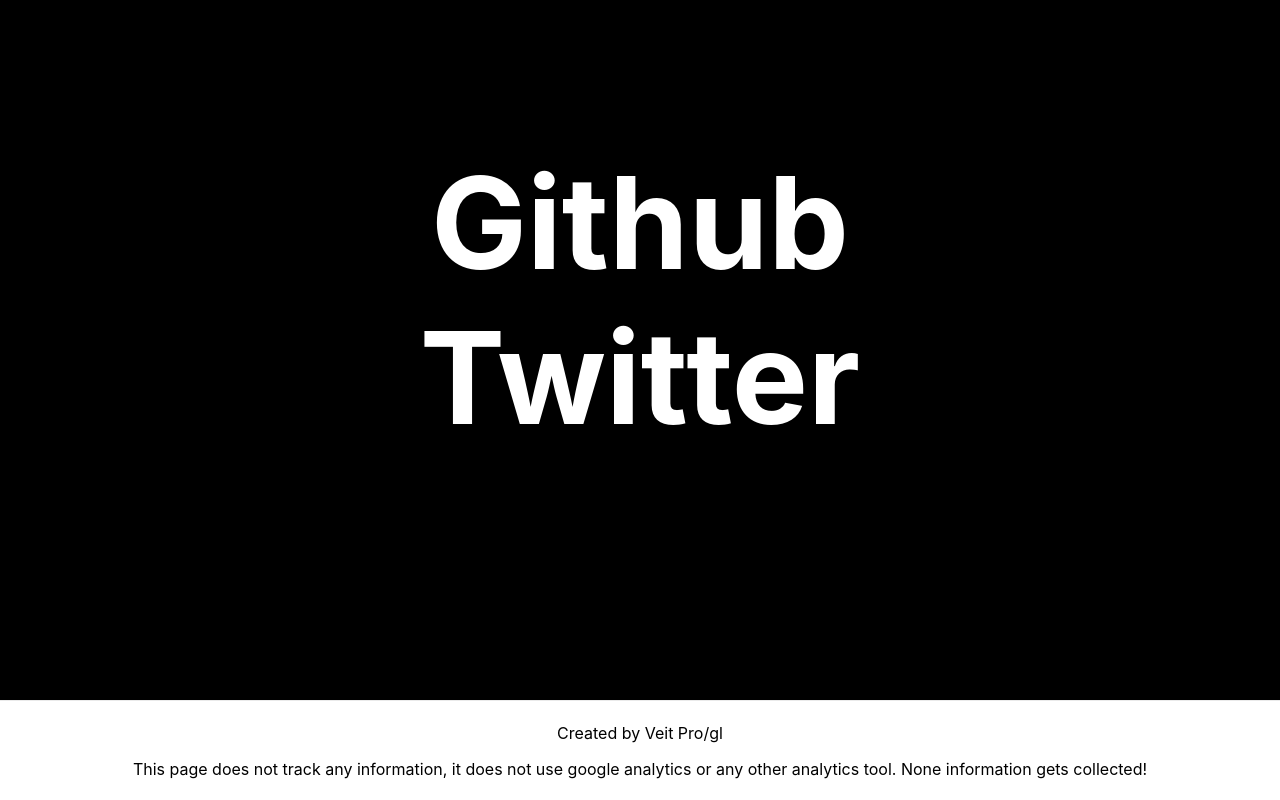
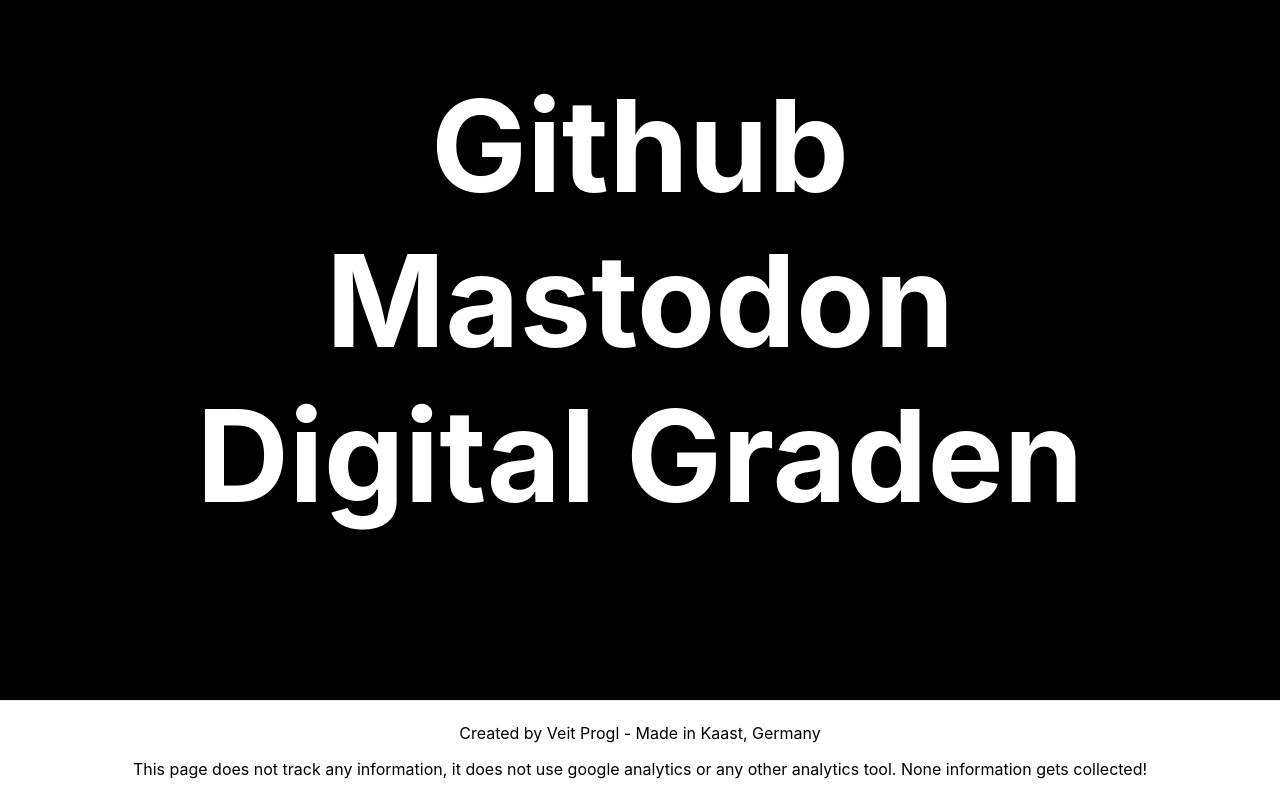
Before and after one commit to Veeit/Personal-Page, a plain HTML site: page gl/index.html in a window 1280 px wide. Shown: the part 900-1700 px from the top of the page. Drawn offline with Linux system fonts and the light colour scheme.

Commit message:
link to mastodon

```diff
--- a/gl/index.html
+++ b/gl/index.html
@@ -1,38 +1,9 @@
 <!DOCTYPE HTML>
-<html>
+<html lang="en">
 <head>
 <meta charset="utf-8">
-<title>Veit Progl</title>
-</head>
-
-<body>
-	 <div class="container noSpace">
-      <main>
-        <div class="container">
-          <h1 class="title">
-             Veit Progl
-          </h1>
-        </div>
-        <div class="container dark-bg big-link">
-         <a href="https://github.com/Veeit/">Github</a>
-         <a href="https://twitter.com/veitprog">Twitter</a>
-        </div>
-      </main>
-
-      <footer>
-        <p>
-          <a
-          href=""
-          target="_blank"
-          rel="noopener noreferrer"
-        >
-          Created by Veit Pro/gl
-        </a>
-        </p>
-        <p>
-          This page does not track any information, it does not use google analytics or any other analytics tool. None information gets collected!
-        </p>
-      </footer>
+<meta name="viewport" content="width=device-width, initial-scale=1.0">
+<title>Veit Pro/gl</title>
 
 <style>
   .big-link {
@@ -138,6 +109,38 @@
     box-sizing: border-box;
   }
       </style>
+
+</head>
+
+<body>
+	 <div class="container noSpace">
+      <main>
+        <div class="container">
+          <h1 class="title">
+             Veit Pro/gl
+          </h1>
+        </div>
+        <div class="container dark-bg big-link">
+         <a href="https://github.com/Veeit/">Github</a>
+         <a href="https://chaos.social/@veit">Mastodon</a>
+         <a href="https://garden.veit.pro">Digital Graden</a>
+        </div>
+      </main>
+
+      <footer>
+        <p>
+          <a
+          href=""
+          target="_blank"
+          rel="noopener noreferrer"
+        >
+          Created by Veit Progl - Made in Kaast, Germany
+        </a>
+        </p>
+        <p>
+          This page does not track any information, it does not use google analytics or any other analytics tool. None information gets collected!
+        </p>
+      </footer>
 	</div>
 </body>
 </html>
```
Also changed, not shown: index.html (+2 -2 lines), 1 other file. Lines whose indentation alone changed are shown as unchanged.
